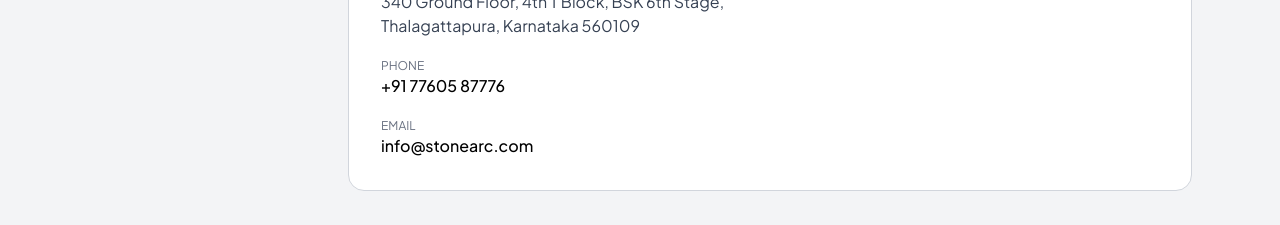
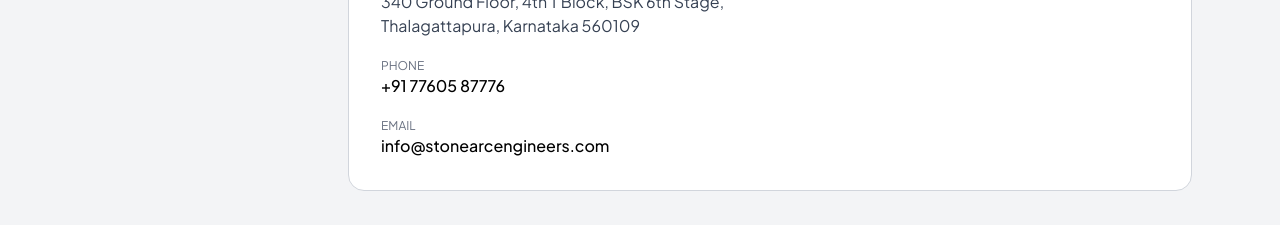
Before and after one commit to mumbaiops45/Stonearc, a Next.js app: page /privacy-policy in a window 1280 px wide. Shown: the part 1880-2105 px from the top of the page. Built offline with nearby package versions, Linux system fonts and the light colour scheme.

Commit message:
email change

```diff
--- a/src/app/privacy-policy/page.jsx
+++ b/src/app/privacy-policy/page.jsx
@@ -269,8 +269,8 @@ export default function Page() {
 
                 <div>
                   <p className="text-xs text-gray-500 uppercase">Email</p>
-                  <a className="text-black font-medium" href="mailto:info@stonearc.com">
-                    info@stonearc.com
+                  <a className="text-black font-medium" href="mailto:info@stonearcengineers.com">
+                    info@stonearcengineers.com
                   </a>
                 </div>
 
```
